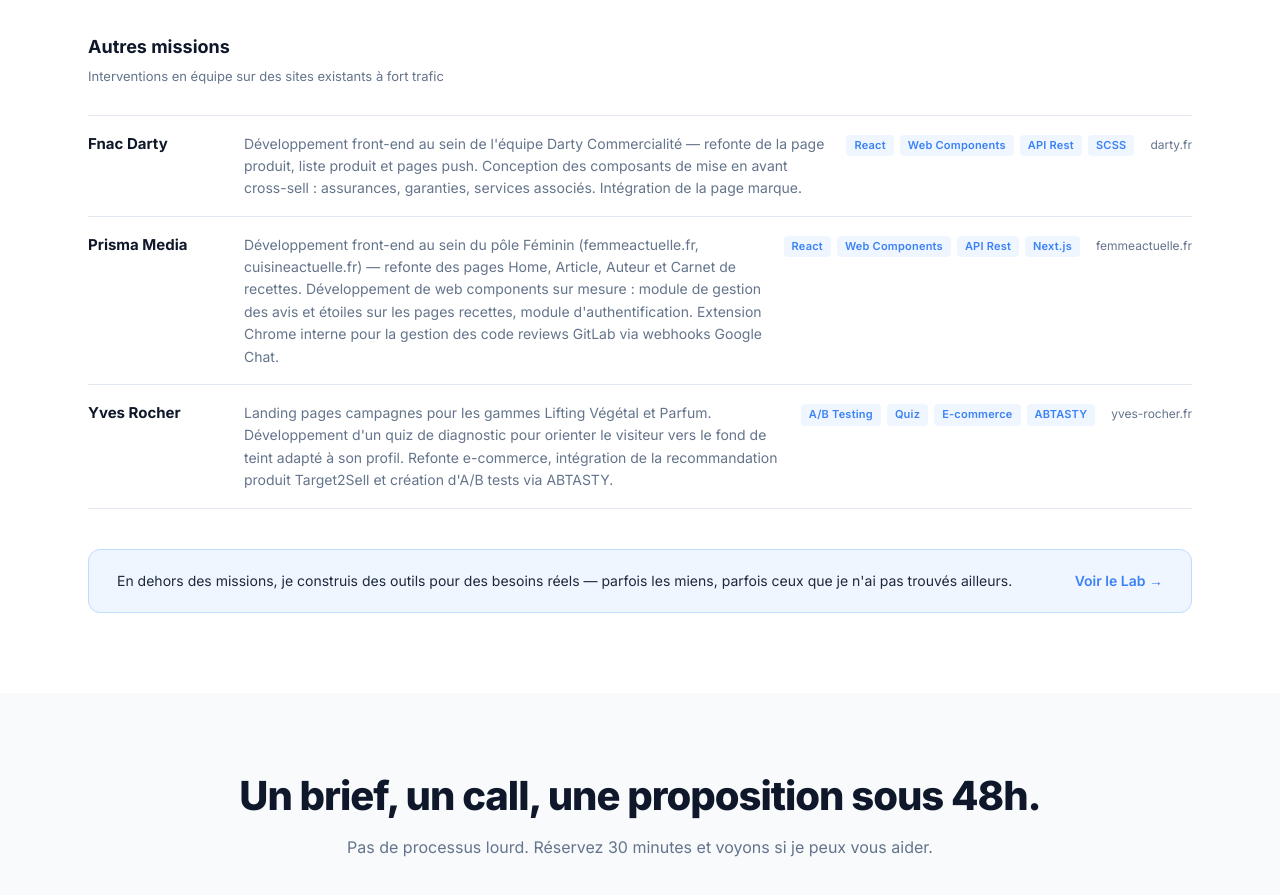
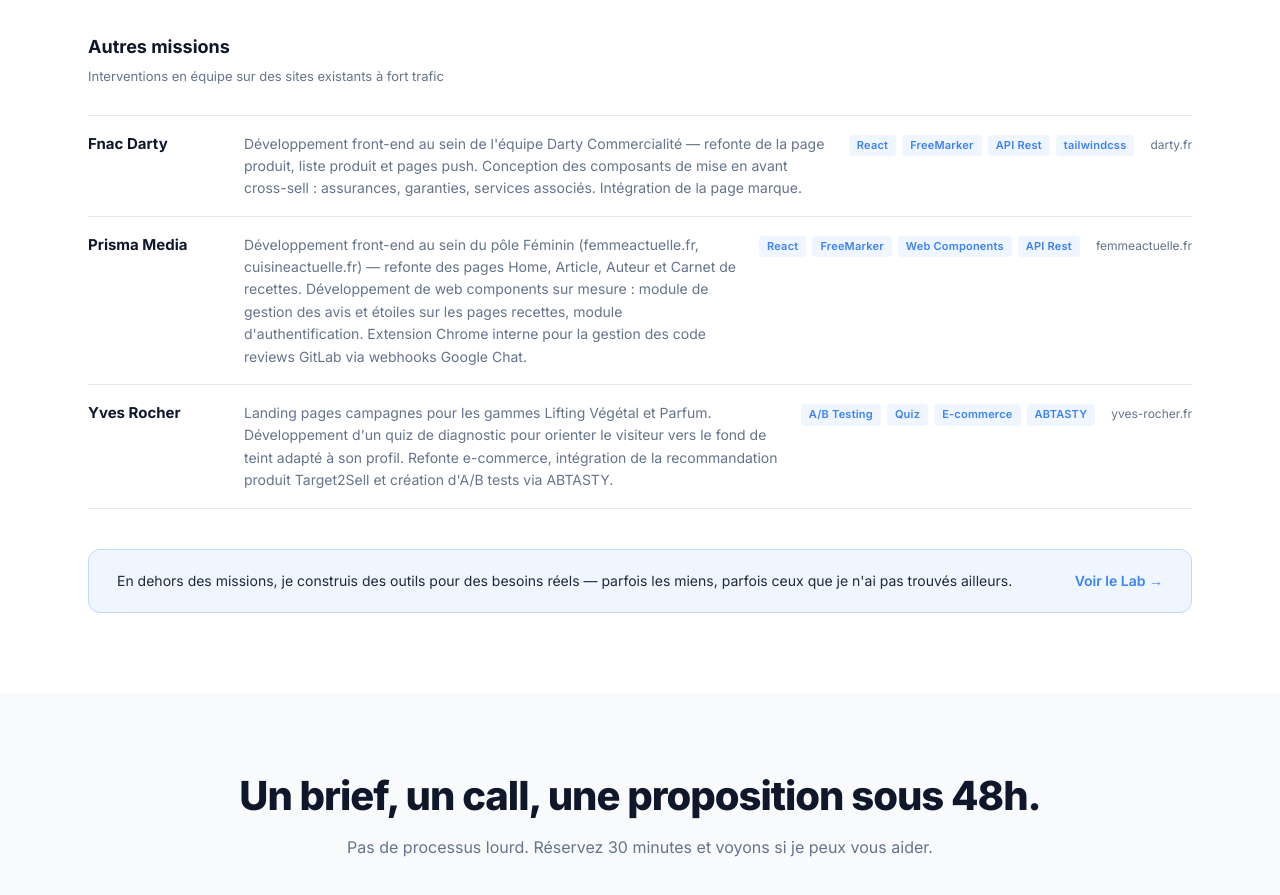
Before and after one commit to adrienvidal/portfolio-2026, a React (Vite) app: page / in a window 1280 px wide. Shown: the part 4020-4915 px from the top of the page. Built offline with nearby package versions, Linux system fonts and the light colour scheme.

Commit message:
update content

```diff
--- a/src/data/content.tsx
+++ b/src/data/content.tsx
@@ -373,7 +373,7 @@
       name: 'Fnac Darty',
       description:
         "Développement front-end au sein de l'équipe Darty Commercialité — refonte de la page produit, liste produit et pages push. Conception des composants de mise en avant cross-sell : assurances, garanties, services associés. Intégration de la page marque.",
-      tags: ['React', 'Web Components', 'API Rest', 'SCSS'],
+      tags: ['React', 'FreeMarker', 'API Rest', 'tailwindcss'],
       site: 'darty.fr',
       link: 'https://www.darty.fr'
     },
@@ -381,7 +381,7 @@
       name: 'Prisma Media',
       description:
         "Développement front-end au sein du pôle Féminin (femmeactuelle.fr, cuisineactuelle.fr) — refonte des pages Home, Article, Auteur et Carnet de recettes. Développement de web components sur mesure : module de gestion des avis et étoiles sur les pages recettes, module d'authentification. Extension Chrome interne pour la gestion des code reviews GitLab via webhooks Google Chat.",
-      tags: ['React', 'Web Components', 'API Rest', 'Next.js'],
+      tags: ['React', 'FreeMarker', 'Web Components', 'API Rest'],
       site: 'femmeactuelle.fr',
       link: 'https://www.femmeactuelle.fr'
     },
```
